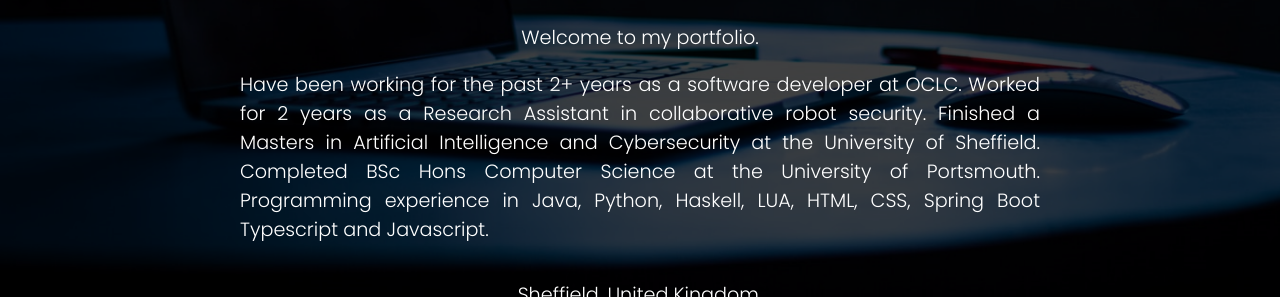
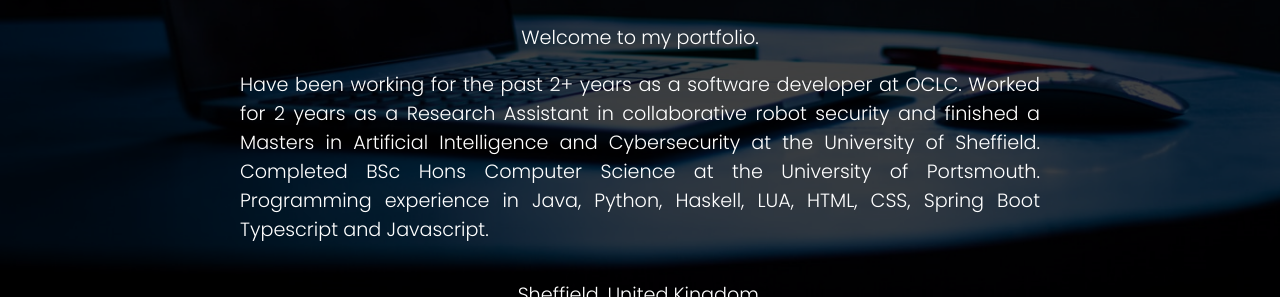
Before and after one commit to Karachristou/karachristou.github.io, a plain HTML site: page index.html in a window 1280 px wide. Shown: the part 503-802 px from the top of the page. Drawn offline with nearby package versions, Linux system fonts and the light colour scheme; a script that the page names is missing.

Commit message:
Update index.html

```diff
--- a/index.html
+++ b/index.html
@@ -55,7 +55,7 @@
             <p>Welcome to my portfolio.</p>
             <br>
             <div class="just"> Have been working for the past 2+ years as a software developer at OCLC. Worked for 2 years as
-              a Research Assistant in collaborative robot security. Finished a Masters in Artificial Intelligence and Cybersecurity
+              a Research Assistant in collaborative robot security and finished a Masters in Artificial Intelligence and Cybersecurity
               at the University of Sheffield. Completed BSc Hons Computer Science at the University of Portsmouth.
               Programming experience in Java, Python, Haskell, LUA, HTML, CSS, Spring Boot Typescript and Javascript.
             </div>
```
